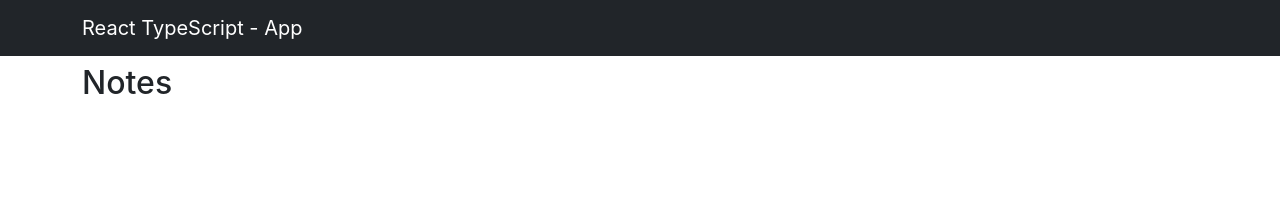
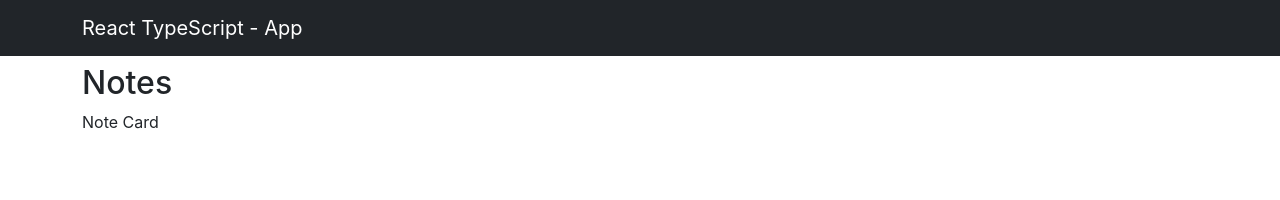
Before and after one commit to jenil-patel97/notes-app, a React (Create React App) app: page / in a window 1280 px wide. Shown: the top 200 px of the page. Built offline with nearby package versions, Linux system fonts and the light colour scheme.

Commit message:
feat: props

```diff
--- a/src/App.tsx
+++ b/src/App.tsx
@@ -23,7 +23,7 @@
       <Container className="mt-5">
         <Row>
           <Col>
-            <NotesList />
+            <NotesList notes={ notes } />
           </Col>
         </Row>
       </Container>
--- a/src/component/Notes.tsx
+++ b/src/component/Notes.tsx
@@ -1,9 +1,14 @@
-import React from 'react'
+import * as React from 'react';
+import { Note } from '../models/note.model';
 
-const Notes = () => {
-  return (
-    <div>Notes</div>
-  )
+interface INotesProps {
+  note: Note
 }
 
-export default Notes
+const Notes: React.FunctionComponent<INotesProps> = ({note}) => {
+  return (
+    <div>Note Card</div>
+  );
+};
+
+export default Notes;
--- a/src/component/NotesList.tsx
+++ b/src/component/NotesList.tsx
@@ -1,11 +1,22 @@
-import React from "react";
+import * as React from "react";
+import { Note } from "../models/note.model";
+import Notes from "./Notes";
 
-type Props = {};
+interface INotesListProps {
+  notes: Note[];
+}
 
-const NotesList = (props: Props) => {
+const NotesList: React.FunctionComponent<INotesListProps> = ({ notes }) => {
+  const renderNotes = (): JSX.Element[] => {
+    return notes.map(note => {
+      return <Notes key={note.id} note={note} />;
+    });
+  };
+
   return (
     <>
       <h2 className="mt-3">Notes</h2>
+      <div>{renderNotes()}</div>
     </>
   );
 };
```
